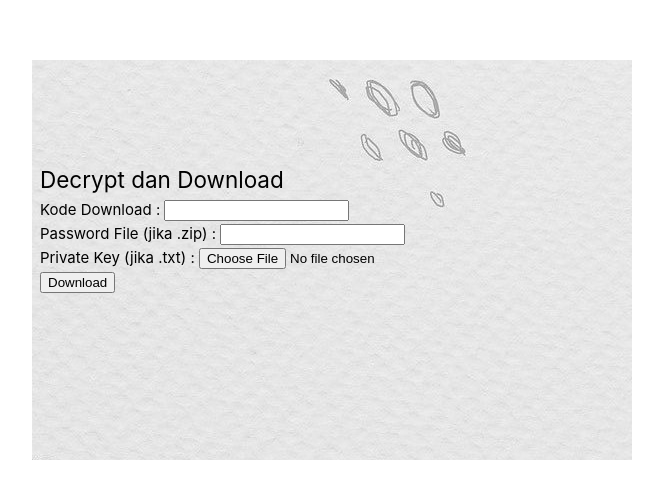
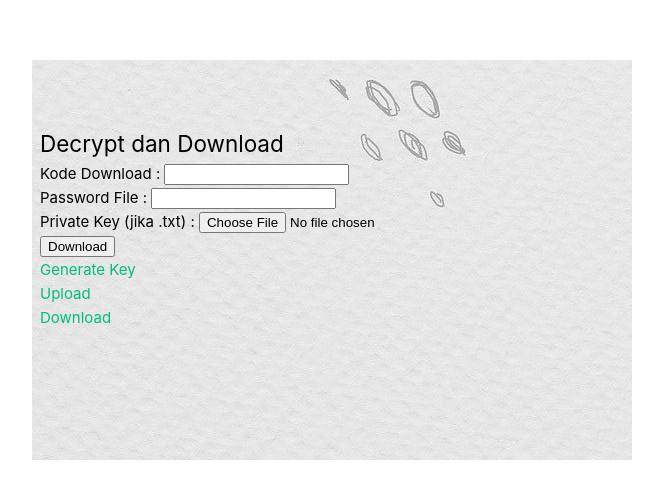
Before and after one commit to JevH08/secure-attached-vue-2, a Vue app: page /download in a window 1280 px wide. Shown: the part 140-638 px from the top of the page, without its empty margins (8-671 px from the left). Built offline with nearby package versions, Linux system fonts and the light colour scheme; what vue-cookies would draw is missing.

Commit message:
decrypted txt selesai dan ralat generate

```diff
--- a/src/App.vue
+++ b/src/App.vue
@@ -6,6 +6,7 @@
     <div class="container-main">
       <body class="body-location">
         <router-view />
+
       </body>
     </div>
   </div>
--- a/src/components/Footer.vue
+++ b/src/components/Footer.vue
@@ -8,7 +8,7 @@
                 <!-- <b-col class="item"><router-link class="dark-blue" to="/">Home</router-link></b-col> -->
                 <b-col class="item"><router-link class="dark-blue" to="/generate">Generate Key</router-link></b-col>
                 <b-col class="item"><router-link class="dark-blue" to="/upload/new">Upload</router-link></b-col>
-                <b-col class="item"><router-link class="dark-blue" to="/upload/history">Upload History</router-link></b-col>
+                <b-col class="item"><router-link class="dark-blue" to="/download">Download</router-link></b-col>
             </b-row>
         </b-container>
     </footer>
--- a/src/views/Decrypt.vue
+++ b/src/views/Decrypt.vue
@@ -5,13 +5,23 @@
         <h2>Decrypt dan Download</h2>
         <label for="download_code">Kode Download : </label>
         <input type="text" v-model="form.down_code" /><br />
-        <label for="password_file">Password File (jika .zip) : </label>
+        <label for="password_file">Password File : </label>
         <input type="text" v-model="form.pass_txt" /><br />
         <label for="file">Private Key (jika .txt) : </label>
         <input type="file" ref="privateKey" v-on:change="handleKeyUpload()" /><br />
         <input type="button" value="Download" v-on:click="download()" /><br />
       </form>
-    <Footer />
+
+      <footer class="position-absolute top-0 start-50 translate-middle">
+        <b-container class="bv-example-row fixed-bottom">
+            <b-row class="foot justify-content-evenly ">
+                <!-- <b-col class="item"><router-link class="dark-blue" to="/">Home</router-link></b-col> -->
+                <b-col class="item"><router-link class="dark-blue" to="/generate">Generate Key</router-link></b-col>
+                <b-col class="item"><router-link class="dark-blue" to="/upload/new">Upload</router-link></b-col>
+                <b-col class="item"><router-link class="dark-blue" to="/download">Download</router-link></b-col>
+            </b-row>
+        </b-container>
+    </footer>
     </div>
   </main>
 </template>
@@ -19,6 +29,7 @@
 <script>
 import axios from 'axios';
 import FileSaver  from 'file-saver';
+import Vue from 'vue';
 
 // const headers = {
 //   'Content-Type': 'application/x-www-form-urlencoded; charset=UTF-8',
@@ -41,10 +52,12 @@ export default {
       this.form.key = this.$refs.privateKey.files[0];
     },
     download: function () {
+      const cookieIDpenerima = Vue.$cookies.get("id_user");
       const formData = new FormData();
       formData.append('down_code', this.form.down_code);
       formData.append('pass_txt', this.form.pass_txt);
       formData.append('key', this.form.key);
+      formData.append('id_penerima', cookieIDpenerima);
       axios.post("http://localhost:3000/file/decryption", formData,
       {
         headers: {
@@ -62,6 +75,7 @@ export default {
           alert(errorMsg);
         }
         else {
+          if(res.data.message == "zip"){
             let download_link = res.data.download_link;
             axios({
               method: 'get',
@@ -73,6 +87,11 @@ export default {
               var blob = new Blob([response.data], {type: "application/zip"});
               FileSaver.saveAs(blob, "download.zip");
             });
+          }else if(res.data.message == "txt"){
+            //code untuk respon txt here
+            var blob = new Blob([res.data.file], {type: "text/plain;charset=utf-8"});
+            FileSaver.saveAs(blob, "decrypted_message.txt");
+          }
           //gg ini berhasil
         }
       }).catch((error) => {
--- a/src/views/Generate.vue
+++ b/src/views/Generate.vue
@@ -11,7 +11,17 @@
         <input type="text" v-model="form.passphrase" /><br />
         <input type="button" value="Generate Key" v-on:click="generateKey()" /><br />
       </form>
-    <Footer />
+
+      <footer class="position-absolute top-0 start-50 translate-middle">
+        <b-container class="bv-example-row fixed-bottom">
+            <b-row class="foot justify-content-evenly ">
+                <!-- <b-col class="item"><router-link class="dark-blue" to="/">Home</router-link></b-col> -->
+                <b-col class="item"><router-link class="dark-blue" to="/generate">Generate Key</router-link></b-col>
+                <b-col class="item"><router-link class="dark-blue" to="/upload/new">Upload</router-link></b-col>
+                <b-col class="item"><router-link class="dark-blue" to="/download">Download</router-link></b-col>
+            </b-row>
+        </b-container>
+    </footer>
     </div>
   </main>
 </template>
@@ -20,6 +30,7 @@
 import axios from 'axios';
 import { Buffer } from 'buffer'; //buffer untuk encode decode base64
 import FileSaver  from 'file-saver';
+import Vue from 'vue';
 globalThis.Buffer = Buffer
 
 const headers = {
@@ -29,11 +40,13 @@ const headers = {
 export default {
   name: "Generate",
   data() {
+    const cookieIDpengirim = Vue.$cookies.get("id_user");
     return {
       form: {
         email: '',
         username: '',
-        passphrase: ''
+        passphrase: '',
+        fk_pengguna: cookieIDpengirim
       }
     }
   },
@@ -41,6 +54,7 @@ export default {
     generateKey: function () {
       axios.post("http://localhost:3000/key/generate", this.form)
         .then((res) => {
+          console.log(res);
           if (res.data.message === "Validation Failed") {
             let errors = res.data.errors;
             let errorMsg = "";
@@ -55,6 +69,8 @@ export default {
               }
             }
             alert(errorMsg);
+          }else if (res.data.message === "Logged in User and email mismatch") {
+            alert("User yang login berbeda dengan email yang didaftarkan");
           }
           else {
             let keys = res.data.key;
--- a/src/views/LoginView.vue
+++ b/src/views/LoginView.vue
@@ -75,6 +75,7 @@ export default {
               Vue.$cookies.set("id_user", id, "14d");
               Vue.$cookies.set("email_user", email, "14d");
               Vue.$cookies.set("username_user", username, "14d");
+              window.location.href = 'http://localhost:5173/generate';
             }
           }
         }).catch((error) => {
--- a/src/views/Upload.vue
+++ b/src/views/Upload.vue
@@ -11,14 +11,24 @@
         <input type="text" v-model="form.passwordFile" /><br />
         <input type="button" value="Upload" v-on:click="upload()" /><br />
       </form>
-    <Footer />
+
+      <footer class="position-absolute top-0 start-50 translate-middle">
+        <b-container class="bv-example-row fixed-bottom">
+            <b-row class="foot justify-content-evenly ">
+                <!-- <b-col class="item"><router-link class="dark-blue" to="/">Home</router-link></b-col> -->
+                <b-col class="item"><router-link class="dark-blue" to="/generate">Generate Key</router-link></b-col>
+                <b-col class="item"><router-link class="dark-blue" to="/upload/new">Upload</router-link></b-col>
+                <b-col class="item"><router-link class="dark-blue" to="/download">Download</router-link></b-col>
+            </b-row>
+        </b-container>
+    </footer>
     </div>
   </main>
 </template>
 
 <script>
 import axios from 'axios';
-import Vue from 'vue'
+import Vue from 'vue';
 
 // const headers = {
 //   'Content-Type': 'application/x-www-form-urlencoded; charset=UTF-8',
```
Lines whose indentation alone changed are shown as unchanged.
